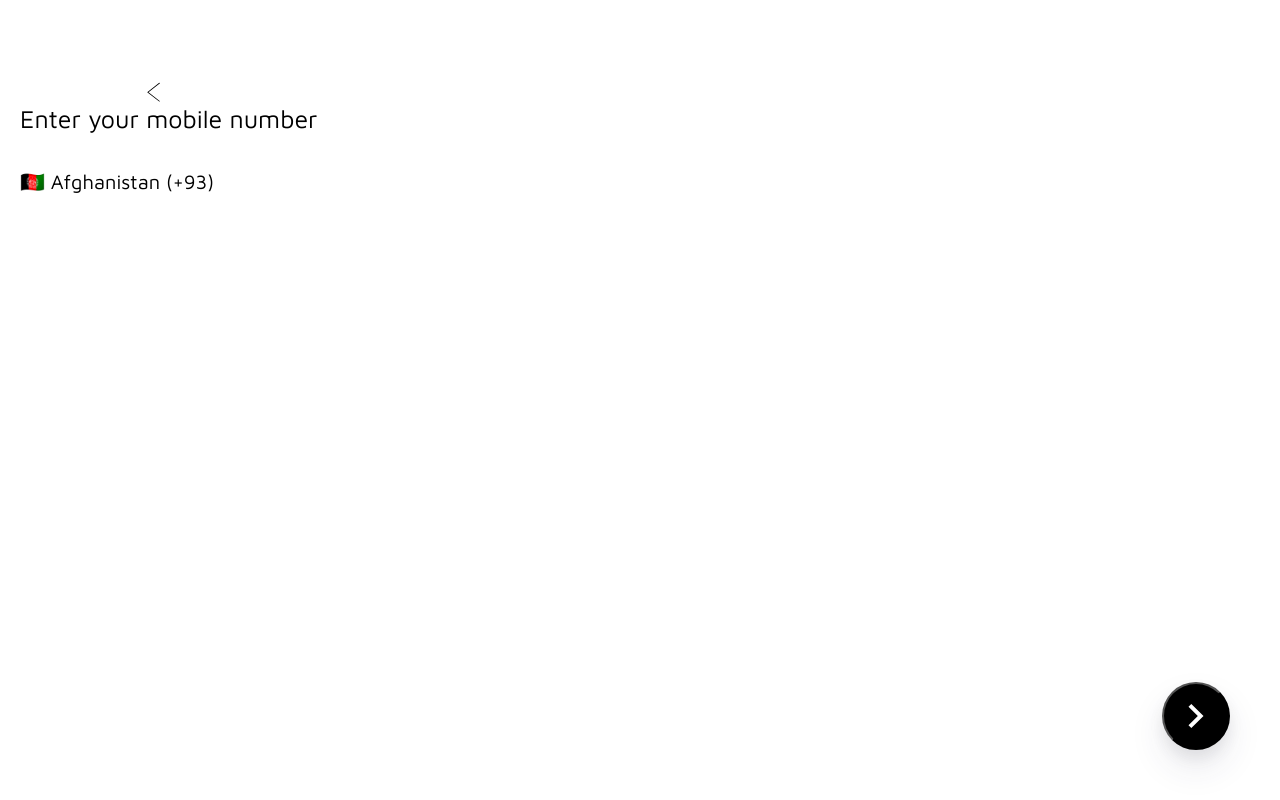
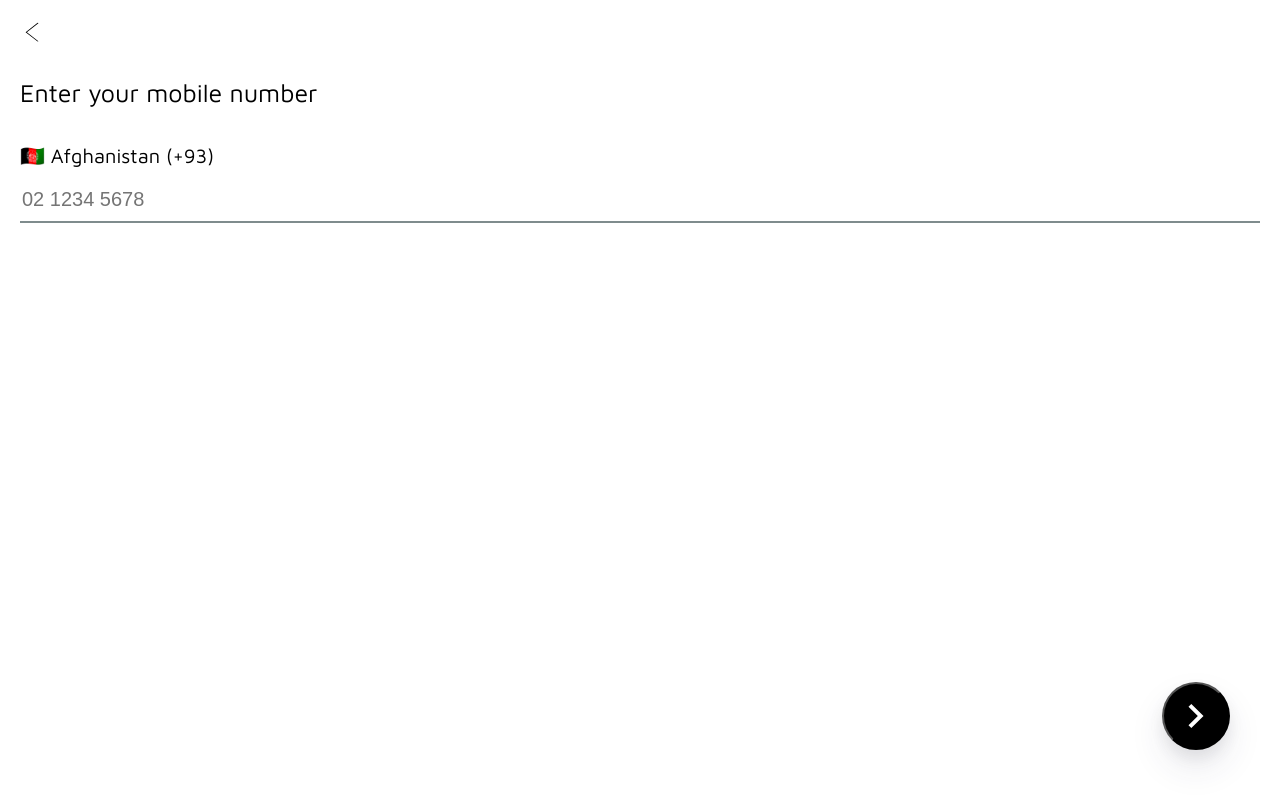
Before and after one commit to albatroscom/nuber-client, a React (Create React App) app: page /phone-login in a window 1280 px wide. Built offline with nearby package versions, Linux system fonts and the light colour scheme; the HTML template or start-up script is replaced by a standard one.

Commit message:
Route Components Review

```diff
--- a/src/Components/BackArrow/BackArrow.tsx
+++ b/src/Components/BackArrow/BackArrow.tsx
@@ -12,14 +12,12 @@ interface IProps {
 }
 
 const BackArrow: React.SFC<IProps> = ({ backTo, className }) => (
-    <Container>
+    <Container className={className}>
         <Link to={backTo}>
         <svg
             width="24"
             height="24"
-            xmlns="http://www.w3.org/2000/svg"
-            fill-rule="evenodd"
-            clip-rule="evenodd">
+            xmlns="http://www.w3.org/2000/svg">
             <path d="M20 .755l-14.374 11.245 14.374 11.219-.619.781-15.381-12 15.391-12 .609.755z" />
         </svg>
         </Link>
--- /dev/null
+++ b/src/Components/Input/Input.tsx
@@ -0,0 +1,27 @@
+import React from 'react';
+import styled from '../../typed-components';
+
+const Container = styled.input`
+    border: none;
+    border-bottom: 2px solid ${props => props.theme.greyColor};
+    font-size: 20px;
+    width: 100%;
+    padding-bottom: 10px;
+    font-weight: 500;
+    transition: border-bottom 0.1s linear;
+    &:-webkit-autofill {
+        box-shadow: 0 0 0px 1000px white inset !important;
+    }
+    &:focus {
+        border-bottom-color: #2c3e50;
+        outline: none;
+    }
+    &:placeholder {
+        color: ${props => props.theme.greyColor};
+        font-weight: 300;
+    }
+`;
+
+const Input = ({ placeholder }) => <Container placeholder={placeholder} />;
+
+export default Input;
--- /dev/null
+++ b/src/Components/Input/index.ts
@@ -0,0 +1,2 @@
+import Input from './Input';
+export default Input;
--- a/src/Routes/PhoneLogin/PhoneLoginPresenter.tsx
+++ b/src/Routes/PhoneLogin/PhoneLoginPresenter.tsx
@@ -1,7 +1,7 @@
 import React from "react";
 import Helmet from "react-helmet";
 import BackArrow from "../../Components/BackArrow";
-// import Input from "../../Components/Input";
+import Input from "../../Components/Input";
 import countries from "../../countries";
 import styled from "../../typed-components";
 
@@ -68,6 +68,7 @@ const BackArrowExtended = styled(BackArrow)`
             ))}
         </CountrySelect>
         <Form>
+            <Input placeholder={"02 1234 5678"} />
             <Button>
                 <svg
                 xmlns="http://www.w3.org/2000/svg"
--- /dev/null
+++ b/src/Routes/SocialLogin/SocialLoginContainer.tsx
@@ -0,0 +1,10 @@
+import React from 'react';
+import SocialLoginPresenter from './SocialLoginPresenter';
+
+class SocialLoginContainer extends React.Component {
+    public render() {
+        return <SocialLoginPresenter />;
+    }
+}
+
+export default SocialLoginContainer;
--- /dev/null
+++ b/src/Routes/SocialLogin/SocialLoginPresenter.tsx
@@ -0,0 +1,55 @@
+import React from 'react';
+import Helmet from 'react-helmet';
+import BackArrow from '../../Components/BackArrow';
+import styled from '../../typed-components';
+
+const Container = styled.div`
+    margin-top: 30px;
+    padding: 50px 20px;
+`;
+
+const Title = styled.h2`
+    font-size: 25px;
+    margin-bottom: 40px;
+`;
+
+const Link = styled.span`
+    display: flex;
+    align-items: center;
+`;
+
+const Icon = styled.span`
+    margin-left: 10px;
+`;
+
+const BackArrowExtended = styled(BackArrow)`
+    position: absolute;
+    top: 20px;
+    left: 20px;
+`;
+
+const SocialLoginPresenter = () => (
+    <Container>
+        <Helmet>
+            <title>Social Login | Nuber</title>
+        </Helmet>
+        <Title>Choose an account</Title>
+        <BackArrowExtended backTo={"/"} />
+        <Link>
+            <Icon>
+            <svg
+            xmlns="http://www.w3.org/2000/svg"
+            width="18"
+            height="18"
+            viewBox="0 0 24 24"
+            fill="#344EA1"
+            >
+                <path d="M22.675 0h-21.35c-.732 0-1.325.593-1.325 1.325v21.351c0 .731.593 1.324 1.325 1.324h11.495v-9.294h-3.128v-3.622h3.128v-2.671c0-3.1 1.893-4.788 4.659-4.788 1.325 0 2.463.099 2.795.143v3.24l-1.918.001c-1.504 0-1.795.715-1.795 1.763v2.313h3.587l-.467 3.622h-3.12v9.293h6.116c.73 0 1.323-.593 1.323-1.325v-21.35c0-.732-.593-1.325-1.325-1.325z" />
+            </svg>
+            </Icon>
+            Facebook
+        </Link>
+    </Container>
+);
+
+export default SocialLoginPresenter;
```
Also changed, not shown: src/Routes/SocialLogin/index.tsx (+2 -5 lines), src/Components/BackArrow/index.ts (renamed from src/Components/BackArrow/index.tsx).
